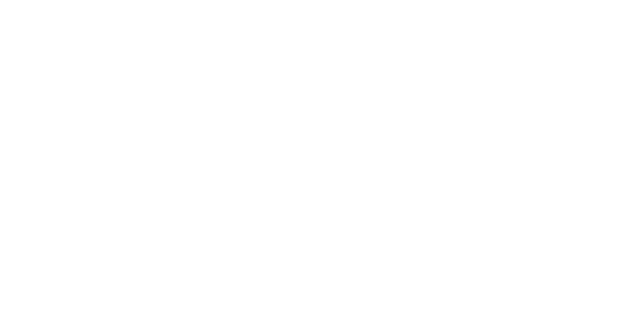
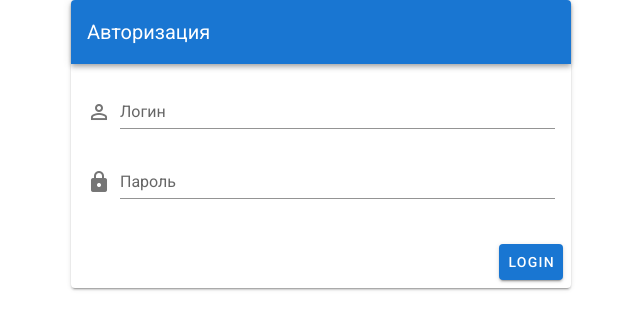
Before and after one commit to IsSabuhi/Vue_LK, a Vue app: page /sign-in in a window 1280 px wide. Shown: the top 330 px of the page, without its empty margins (319-959 px from the left). Built offline with nearby package versions, Linux system fonts and the light colour scheme.

Commit message:
add sign in view

```diff
--- a/public/index.html
+++ b/public/index.html
@@ -7,6 +7,7 @@
     <link rel="icon" href="<%= BASE_URL %>favicon.ico">
     <title>Vue LK</title>
     <link rel="stylesheet" href="https://fonts.googleapis.com/css?family=Roboto:100,300,400,500,700,900">
+    <link href='https://fonts.googleapis.com/css?family=Roboto:100,300,400,500,700,900|Material+Icons' rel="stylesheet">
     <link rel="stylesheet" href="https://cdn.jsdelivr.net/npm/@mdi/font@latest/css/materialdesignicons.min.css">
   </head>
   <body>
--- a/src/components/ProfileComponent.vue
+++ b/src/components/ProfileComponent.vue
@@ -5,6 +5,7 @@
         <form>
             <v-text-field
                 :counter="30"
+                v-model="lastName"
                 label="Фамилия"
                 required
             ></v-text-field>
@@ -19,6 +20,7 @@
             ></v-text-field>
             <v-btn
                 class="mr-4"
+                @click="submit"
             >
                 Обновить
             </v-btn>
@@ -27,9 +29,16 @@
 </template>
 
 <script>
+import store from '../store/index'
     export default {
       data () {
         return {
+            lastName: ''
+        }
+      },
+      methods: {
+          submit(){
+              store.commit('setLogin', this.lastName)
           }
       }
     }
--- a/src/main.ts
+++ b/src/main.ts
@@ -3,10 +3,18 @@ import App from './App.vue'
 import router from './router'
 import store from './store'
 import vuetify from './plugins/vuetify'
+import Vuetify from 'vuetify';
+// import 'vuetify/dist/vuetify.min.css';
 
 Vue.config.productionTip = false
 
 export const mtodo = new Vue();
+
+Vue.use(Vuetify, {
+  theme: {
+     primary: '#7957d5',
+  },
+});
 
 new Vue({
   router,
--- a/src/router/index.ts
+++ b/src/router/index.ts
@@ -5,13 +5,19 @@ import HomeView from '../views/HomeView.vue'
 import ProfileView from '../views/ProfileView.vue'
 import TodoView from '../views/TodoView.vue'
 import AboutView from '../views/AboutView.vue'
+import SignInView from '../views/SignInView.vue'
 
 Vue.use(VueRouter)
 
 const routes: Array<RouteConfig> = [
   {
     path: '/',
-    redirect: '/home'
+    redirect: '/sign-in'
+  },
+  {
+    path: '/sign-in',
+    name: 'sign-in',
+    component: SignInView
   },
   {
     path: '/lkhome',
--- a/src/store/index.ts
+++ b/src/store/index.ts
@@ -5,10 +5,14 @@ Vue.use(Vuex)
 
 export default new Vuex.Store({
   state: {
+    login: 'alexey'
   },
   getters: {
   },
   mutations: {
+    setLogin(state, n){
+      state.login = n;
+    }
   },
   actions: {
   },
--- a/src/views/LKView.vue
+++ b/src/views/LKView.vue
@@ -27,7 +27,7 @@
               </v-icon>
             </v-avatar>
           </v-badge>
-          <strong>{{userProfile.name}}</strong>
+          <strong>{{$store.state.login}}</strong>
           <v-spacer></v-spacer>
         </v-container>
       </v-app-bar>
--- /dev/null
+++ b/src/views/SignInView.vue
@@ -0,0 +1,51 @@
+<template>
+<v-app id="inspire">
+    <div class='sign-in'>
+                  <v-card  class="mx-auto" max-width="500">
+                     <v-toolbar dark color="primary">
+                        <v-toolbar-title>Авторизация</v-toolbar-title>
+                     </v-toolbar>
+                     <v-card-text>
+                        <v-form>
+                           <v-text-field
+                                v-model="lastName"
+                                prepend-icon="mdi-account-outline"
+                                name="login"
+                                label="Логин"
+                                type="text"
+                           ></v-text-field>
+                           <v-text-field
+                                id="password"
+                                prepend-icon="mdi-lock"
+                                name="password"
+                                label="Пароль"
+                                type="password"
+                           ></v-text-field>
+                        </v-form>
+                     </v-card-text>
+                     <v-card-actions>
+                        <v-spacer></v-spacer>
+                        <v-btn color="primary" to="/home">Login</v-btn>
+                     </v-card-actions>
+                  </v-card>
+
+    </div>
+</v-app>
+</template>
+
+<script>
+    export default {
+        name: 'SignInView',
+        data () {
+            return {
+
+            }
+        },
+    }
+</script>
+
+<style scoped>
+.sign-in {
+
+}
+</style>
```
